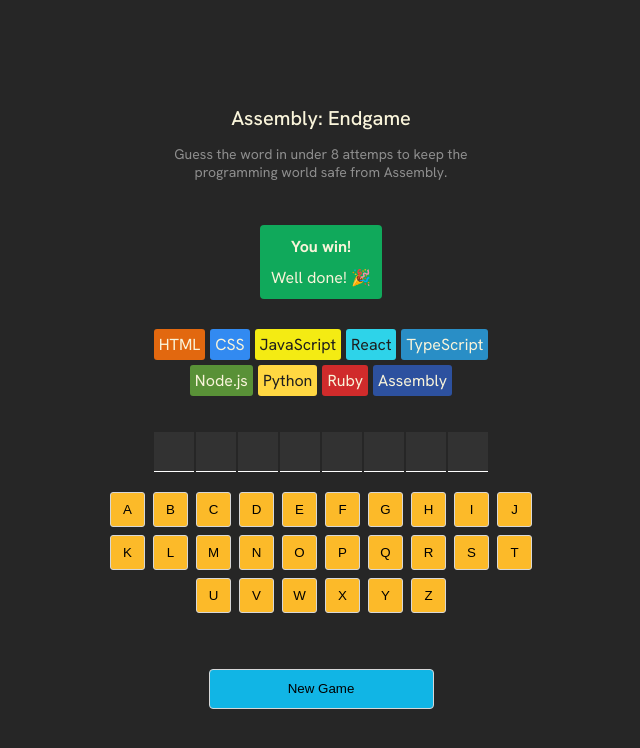
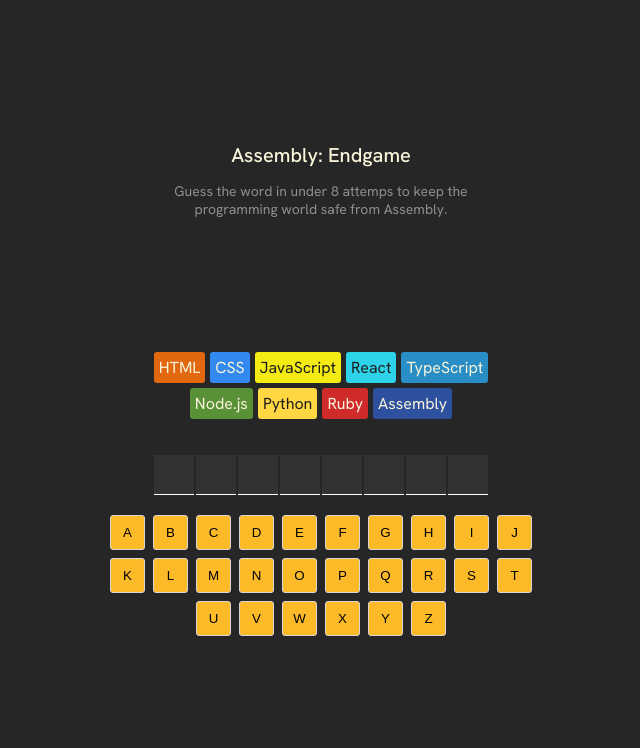
Before and after one commit to KSapalska/Hangman, a React (Vite) app: page / in a window 1280 px wide. Shown: the top 748 px of the page, without its empty margins (319-959 px from the left). Built offline with nearby package versions, Linux system fonts and the light colour scheme.

Commit message:
Display won/lost status

```diff
--- a/src/App.jsx
+++ b/src/App.jsx
@@ -12,12 +12,17 @@
   const alphabet = "abcdefghijklmnopqrstuvwxyz";
   const wrongGuessArray= guessedLetters.filter(letter=> !currentWord.includes(letter))
   const wrongGuessCount= wrongGuessArray.length
+  const isGameWon = currentWord.split("").every(letter=>guessedLetters.includes(letter))
 
-  console.log(wrongGuessCount)
+
+
+  const isGameLost = wrongGuessCount >= languages.length - 1
+  const isGameOver = isGameWon || isGameLost
 
   const letterElements = currentWord.split("")
 
   const languageElements = languages.map((language,index) => {
+
     const isLanguageLost= index<wrongGuessCount
 
     const styles = {
@@ -77,11 +82,11 @@
     <>
       <main>
         <Header />
-        <Status />
+         <Status isGameOver={isGameOver} isGameWon={isGameWon}/>
         <section className="language-chips">{languageElements}</section>
         <section className="word">{word}</section>
         <section className="keyboard">{keybordElements}</section>
-        <button className="new-game">New Game</button>
+        { isGameOver && <button className="new-game">New Game</button>}
       </main>
     </>
   );
--- a/src/components/Status.jsx
+++ b/src/components/Status.jsx
@@ -1,10 +1,23 @@
-export default function Status(){
+export default function Status(props){
     return(
         <>
-        <div className="status">
+      { props.isGameOver ? (
+        props.isGameWon?(
+        <div className="win status">
         <h2>You win!</h2>
         <p>Well done! 🎉</p>
-        </div>
+        </div>) :
+        (
+            <div className="lose status">
+            <h2>Game over!</h2>
+            <p>You lose! Better start learning Assembly 😭</p>
+            </div>)
+
+    ) : (
+        <div className="status">
+                    {/* This div will be black as per the default .status class */}
+                </div>
+    )}
         </>
     )
 }
--- a/src/index.css
+++ b/src/index.css
@@ -39,16 +39,17 @@
 }
 
 .status {
-  background-color: #10A95B;
-  color: #F9F4DA;
-  display: flex;
-  flex-direction: column;
-  align-items: center;
-  border-radius: 4px;
-  padding: 6px;
-  margin-block: 30px;
-  max-width: 350px;
+  background-color: #262626;;
+    display: flex;
+    flex-direction: column;
+    align-items: center;
+    color: #F9F4DA;
+    min-height: 60px;
+    border-radius: 4px;
+    margin-block: 30px;
+    min-width: 350px;
 }
+
 
 .status > h2 {
   font-size: 1rem;
@@ -58,6 +59,15 @@
 .status > p {
   font-size: 1rem;
   margin: 5px;
+}
+.win {
+
+  background-color: #10A95B;
+}
+
+.lose {
+
+  background-color: #FF0000;
 }
 
 .language-chips {
```
